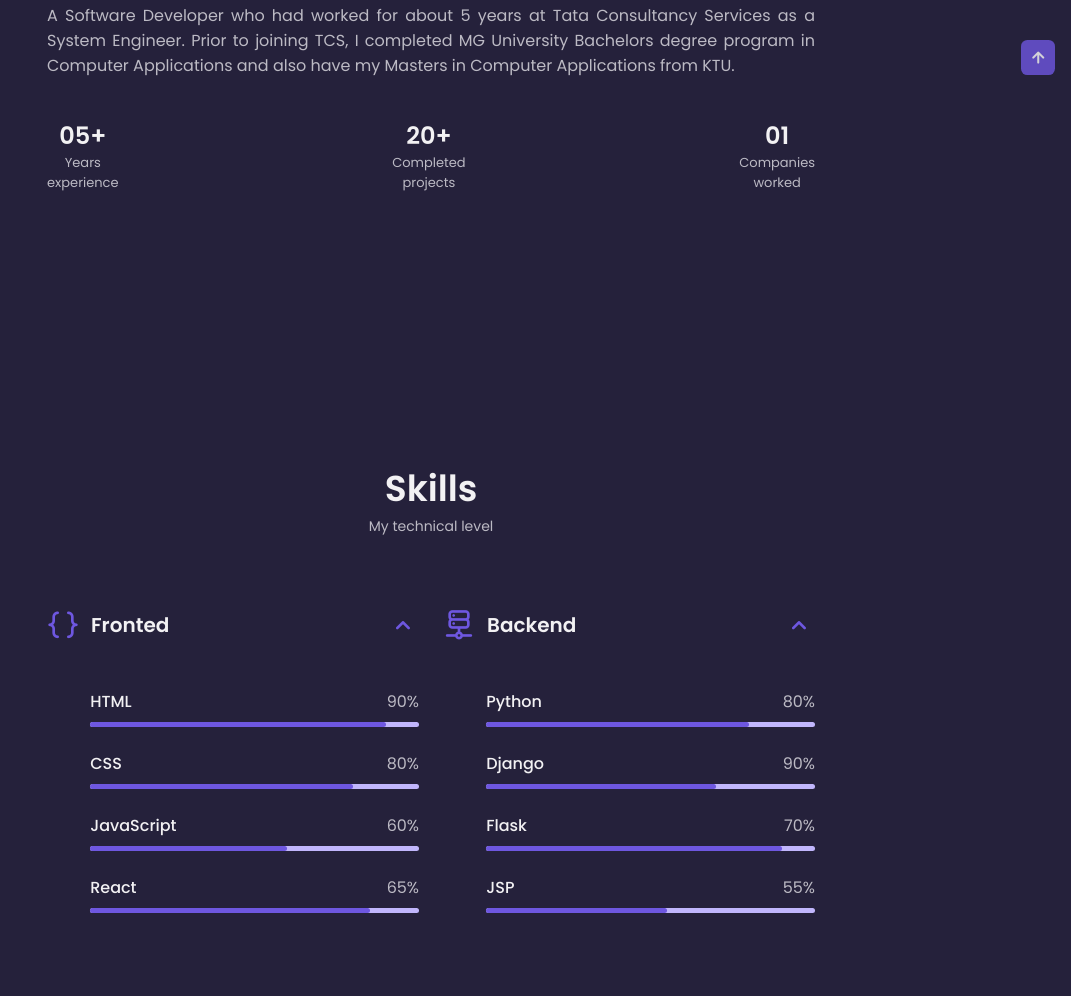
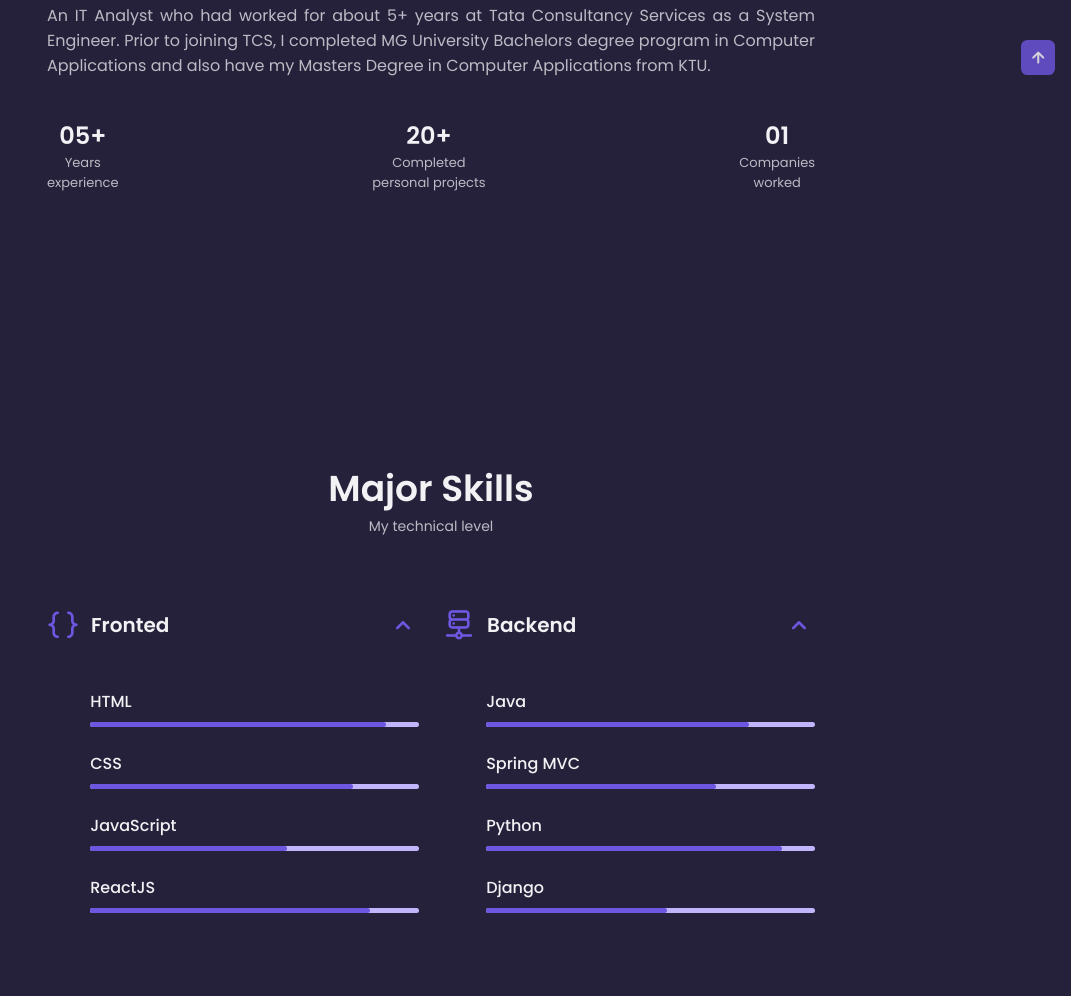
Before and after one commit to SuryajithR/suryajithr.github.io, a plain HTML site: page index.html in a window 1280 px wide. Shown: the part 885-1881 px from the top of the page, without its empty margins (209-1280 px from the left). Drawn offline with nearby package versions, Linux system fonts and the light colour scheme.

Commit message:
Revise about section and update skills titles
Updated job title and descriptions in the about section. Changed skills section titles and added new skills.

```diff
--- a/index.html
+++ b/index.html
@@ -175,9 +175,9 @@
 
                <div class="about__data">
                   <p class="about__description">
-                     A Software Developer who had worked for about 5 years at Tata Consultancy Services as a System Engineer.
+                     An IT Analyst who had worked for about 5+ years at Tata Consultancy Services as a System Engineer.
                      Prior to joining TCS, I completed MG University Bachelors degree program in Computer Applications
-                     and also have my Masters in Computer Applications from KTU.
+                     and also have my Masters Degree in Computer Applications from KTU.
                   </p>
 
                   <div class="about__info">
@@ -193,7 +193,7 @@
                         <span class="about__info-title">20+</span>
                         <span class="about__info-name"
                            >Completed <br />
-                           projects</span
+                           personal projects</span
                         >
                      </div>
 
@@ -238,7 +238,7 @@
 
          <!--==================== SKILLS ====================-->
          <section class="skills section" id="skills">
-            <h2 class="section__title">Skills</h2>
+            <h2 class="section__title">Major Skills</h2>
             <span class="section__subtitle">My technical level</span>
 
             <div class="skills__container container grid">
@@ -262,7 +262,7 @@
                         <div class="skills__data">
                            <div class="skills__titles">
                               <h3 class="skills__name">HTML</h3>
-                              <span class="skils__number">90%</span>
+                              <!-- <span class="skils__number">90%</span> -->
                            </div>
                            <div class="skills__bar">
                               <span
@@ -274,7 +274,7 @@
                         <div class="skills__data">
                            <div class="skills__titles">
                               <h3 class="skills__name">CSS</h3>
-                              <span class="skils__number">80%</span>
+                              <!-- <span class="skils__number">80%</span> -->
                            </div>
                            <div class="skills__bar">
                               <span
@@ -286,7 +286,7 @@
                         <div class="skills__data">
                            <div class="skills__titles">
                               <h3 class="skills__name">JavaScript</h3>
-                              <span class="skils__number">60%</span>
+                              <!-- <span class="skils__number">60%</span> -->
                            </div>
                            <div class="skills__bar">
                               <span
@@ -297,8 +297,8 @@
 
                         <div class="skills__data">
                            <div class="skills__titles">
-                              <h3 class="skills__name">React</h3>
-                              <span class="skils__number">65%</span>
+                              <h3 class="skills__name">ReactJS</h3>
+                              <!-- <span class="skils__number">65%</span> -->
                            </div>
                            <div class="skills__bar">
                               <span
@@ -395,8 +395,8 @@
                      <div class="skills__list grid">
                         <div class="skills__data">
                            <div class="skills__titles">
-                              <h3 class="skills__name">Python</h3>
-                              <span class="skils__number">80%</span>
+                              <h3 class="skills__name">Java</h3>
+                              <!-- <span class="skils__number">80%</span> -->
                            </div>
                            <div class="skills__bar">
                               <span
@@ -407,8 +407,8 @@
 
                         <div class="skills__data">
                            <div class="skills__titles">
-                              <h3 class="skills__name">Django</h3>
-                              <span class="skils__number">90%</span>
+                              <h3 class="skills__name">Spring MVC</h3>
+                              <!-- <span class="skils__number">90%</span> -->
                            </div>
                            <div class="skills__bar">
                               <span
@@ -419,8 +419,8 @@
 
                         <div class="skills__data">
                            <div class="skills__titles">
-                              <h3 class="skills__name">Flask</h3>
-                              <span class="skils__number">70%</span>
+                              <h3 class="skills__name">Python</h3>
+                              <!-- <span class="skils__number">70%</span> -->
                            </div>
                            <div class="skills__bar">
                               <span
@@ -431,8 +431,8 @@
 
                         <div class="skills__data">
                            <div class="skills__titles">
-                              <h3 class="skills__name">JSP</h3>
-                              <span class="skils__number">55%</span>
+                              <h3 class="skills__name">Django</h3>
+                              <!-- <span class="skils__number">55%</span> -->
                            </div>
                            <div class="skills__bar">
                               <span
```
